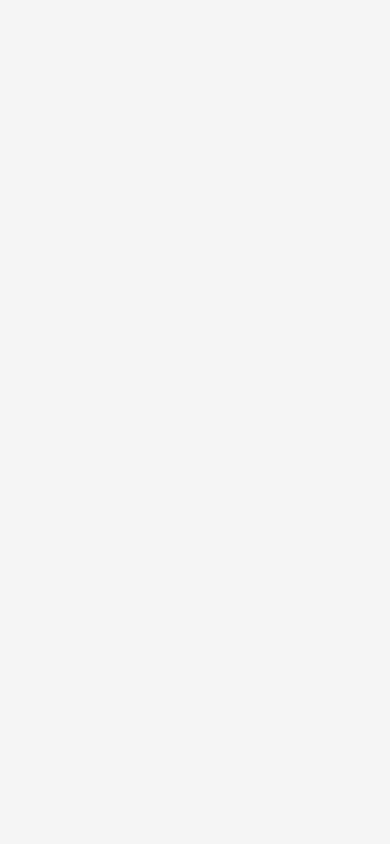
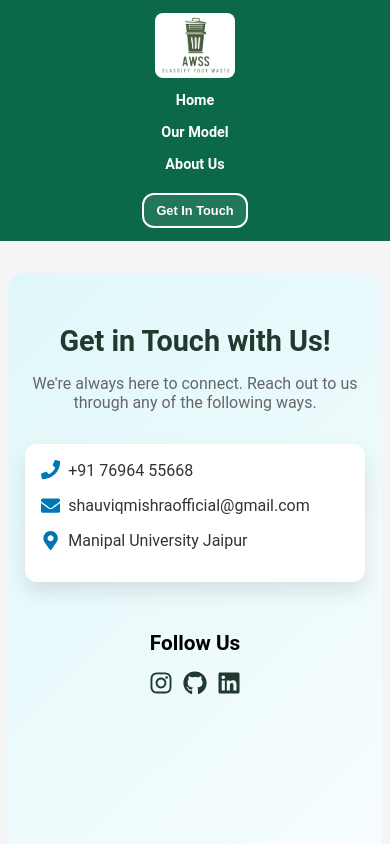
Before and after one commit to AananChopra/AWSS, a React (Vite) app: page /ContactUs in a window 390 px wide. Before the commit this address had no page. Shown: the top 844 px of the page. Built offline with nearby package versions, Linux system fonts and the light colour scheme.

Commit message:
ContactUs Page Done

```diff
--- a/src/Routes/CustomRoutes.jsx
+++ b/src/Routes/CustomRoutes.jsx
@@ -2,6 +2,8 @@ import { Route , Routes } from "react-router-dom";
 import Home from "../components/Home/Home";
 import Model from "../components/Our_Model/Model";
 import AboutUs from "../components/AboutUs/AboutUs";
+import ContactUsPage from "../components/ContactUsPage/ContactUsPage";
+
 
 function CustomRoutes(){
     return(
@@ -9,6 +11,7 @@ function CustomRoutes(){
             <Route path="/" element = {<Home/>}/>
             <Route path="/OurModel" element = {<Model/>}/>
             <Route path="/AboutUs" element = {<AboutUs/>}/>
+            <Route path="/ContactUs" element = {<ContactUsPage/>}/>
         </Routes>
     );
 }
--- /dev/null
+++ b/src/components/ContactUs/ContactUs.css
@@ -0,0 +1,140 @@
+.contact-container {
+    padding: 4rem 2rem;
+    background: linear-gradient(135deg, #e0f7fa, #ffffff);
+    min-height: 100vh;
+    text-align: center;
+    margin-top: 3rem;
+    margin-left: 1rem;
+    margin-right: 1rem;
+    border-radius: 1rem;
+  }
+
+  h1 {
+    font-size: 2.8rem;
+    color: #21392e;
+    margin-bottom: 1rem;
+  }
+
+  p {
+    font-size: 1.2rem;
+    color: #666;
+    margin-bottom: 2rem;
+  }
+
+  .contact-info {
+    background: #fff;
+    padding: 2rem;
+    border-radius: 12px;
+    box-shadow: 0 10px 20px rgba(0,0,0,0.1);
+    display: inline-block;
+    text-align: left;
+    margin-bottom: 2rem;
+  }
+
+  .info-item {
+    display: flex;
+    align-items: center;
+    gap: 1rem;
+    margin-bottom: 1rem;
+  }
+
+  .icon {
+    font-size: 1.8rem;
+    color: #0077b5;
+  }
+
+  span {
+    font-size: 1.2rem;
+    color: #333;
+  }
+
+  .social-media h2 {
+    font-size: 1.5rem;
+    margin-bottom: 1rem;
+  }
+
+  .social-media a {
+    font-size: 2rem;
+    color: #21392e;
+    margin: 0 1rem;
+    transition: color 0.3s ease;
+  }
+
+  .social-media a:hover {
+    color: #0077b5;
+  }
+
+  @media screen and (max-width: 768px) {
+    .contact-container {
+      padding: 2rem 1rem;
+      margin-top: 2rem;
+      margin-left: 0.5rem;
+      margin-right: 0.5rem;
+    }
+
+    h1 {
+      font-size: 2.2rem;
+    }
+
+    p {
+      font-size: 1.1rem;
+    }
+
+    .contact-info {
+      padding: 1.5rem;
+    }
+
+    .info-item {
+      gap: 0.8rem;
+    }
+
+    .icon {
+      font-size: 1.5rem;
+    }
+
+    span {
+      font-size: 1.1rem;
+    }
+
+    .social-media a {
+      font-size: 1.8rem;
+      margin: 0 0.5rem;
+    }
+  }
+
+  @media screen and (max-width: 480px) {
+    h1 {
+      font-size: 1.8rem;
+    }
+
+    p {
+      font-size: 1rem;
+    }
+
+    .contact-info {
+      width: 90%;
+      padding: 1rem;
+      height: auto;
+    }
+
+    .info-item {
+      gap: 0.5rem;
+    }
+
+    .icon {
+      font-size: 1.2rem;
+    }
+
+    span {
+      font-size: 1rem;
+    }
+
+    .social-media h2 {
+      font-size: 1.3rem;
+    }
+
+    .social-media a {
+      font-size: 1.5rem;
+      margin: 0 0.3rem;
+    }
+  }
--- /dev/null
+++ b/src/components/ContactUs/ContactUs.jsx
@@ -0,0 +1,73 @@
+import React from "react";
+import { motion } from "framer-motion";
+import { FaPhone, FaEnvelope, FaMapMarkerAlt, FaInstagram, FaGithub, FaLinkedin } from "react-icons/fa";
+import "./ContactUs.css";
+
+const ContactUs = () => {
+  return (
+    <motion.div
+      className="contact-container"
+      initial={{ opacity: 0 }}
+      whileInView={{ opacity: 1 }}
+      transition={{ duration: 0.8 }}
+    >
+      <motion.h1
+        initial={{ y: -50 }}
+        whileInView={{ y: 0 }}
+        transition={{ type: "spring", stiffness: 80 }}
+      >
+        Get in Touch with Us!
+      </motion.h1>
+
+      <motion.p
+        initial={{ opacity: 0 }}
+        whileInView={{ opacity: 1 }}
+        transition={{ delay: 0.4, duration: 0.8 }}
+      >
+        We're always here to connect. Reach out to us through any of the following ways.
+      </motion.p>
+
+      {/* Contact Information Section */}
+      <motion.div
+        className="contact-info"
+        initial={{ scale: 0.9 }}
+        whileInView={{ scale: 1 }}
+        transition={{ type: "spring", stiffness: 120 }}
+      >
+        <div className="info-item">
+          <FaPhone className="icon" />
+          <span>+91 76964 55668</span>
+        </div>
+        <div className="info-item">
+          <FaEnvelope className="icon" />
+          <span>shauviqmishraofficial@gmail.com</span>
+        </div>
+        <div className="info-item">
+          <FaMapMarkerAlt className="icon" />
+          <span>Manipal University Jaipur</span>
+        </div>
+      </motion.div>
+
+      {/* Social Media Section */}
+      <motion.div
+        className="social-media"
+        initial={{ opacity: 0 }}
+        whileInView={{ opacity: 1 }}
+        transition={{ delay: 0.6, duration: 1 }}
+      >
+        <h2>Follow Us</h2>
+        <motion.a href="https://www.instagram.com/shauviqmishra/" target="_blank" rel="noopener noreferrer" whileHover={{ scale: 1.2 }}>
+          <FaInstagram />
+        </motion.a>
+        <motion.a href="https://github.com/Shauviq" target="_blank" rel="noopener noreferrer" whileHover={{ scale: 1.2 }}>
+          <FaGithub />
+        </motion.a>
+        <motion.a href="https://www.linkedin.com/in/shauviqmishra/" target="_blank" rel="noopener noreferrer" whileHover={{ scale: 1.2 }}>
+          <FaLinkedin />
+        </motion.a>
+      </motion.div>
+    </motion.div>
+  );
+};
+
+export default ContactUs;
--- /dev/null
+++ b/src/components/ContactUsPage/ContactUsPage.css
@@ -0,0 +1,7 @@
+body{
+    background-color: #f5f5f5;
+    font-family: 'Roboto', sans-serif;
+    margin: 0;
+    padding: 0;
+    box-sizing: border-box;
+}
--- /dev/null
+++ b/src/components/ContactUsPage/ContactUsPage.jsx
@@ -0,0 +1,16 @@
+import ContactUs from "../ContactUs/ContactUs";
+import Footer from "../Footer/Footer";
+import Navbar from "../navbar/Navbar";
+import "./ContactUsPage.css";
+
+function ContactUsPage(){
+    return(
+        <main>
+            <Navbar/>
+            <ContactUs/>
+            <Footer/>
+        </main>
+    );
+}
+
+export default ContactUsPage;
--- a/src/components/Footer/Footer.jsx
+++ b/src/components/Footer/Footer.jsx
@@ -1,6 +1,5 @@
 import { motion } from "framer-motion";
 import { Link } from "react-router-dom";
-import { FaLinkedin, FaInstagram, FaGithub } from "react-icons/fa";
 import { FooterAnimation } from "../../Utility/animations";
 import "./Footer.css";
 
@@ -23,7 +22,7 @@ const Footer = () => {
       >
         <Link to="/AboutUs">About</Link>
         <Link to="/OurModel">Our Model</Link>
-        <Link to="/">Contact</Link>
+        <Link to="/ContactUs">Contact</Link>
       </motion.div>
     </motion.footer>
   );
--- a/src/components/Footer/footer.css
+++ b/src/components/Footer/footer.css
@@ -23,8 +23,9 @@
     transition: transform 0.3s ease-in-out, color 0.3s ease-in-out;
 }
 
-.copyright{
+.Copyright{
     font-size: 1rem;
+    color: white;
 }
 
 .footer-links a:hover {
--- a/src/components/navbar/Navbar.jsx
+++ b/src/components/navbar/Navbar.jsx
@@ -33,7 +33,7 @@ function Navbar(){
 
                 {/* button section */}
                 <div>
-                    <button className="btn-touch">Get In Touch</button>
+                <Link to='/ContactUs'><button className="btn-touch">Get In Touch</button></Link>
                 </div>
             </div>
         </motion.header>
```
